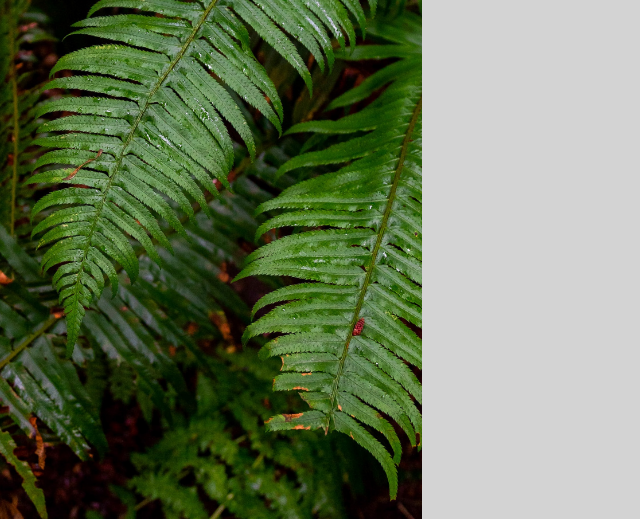
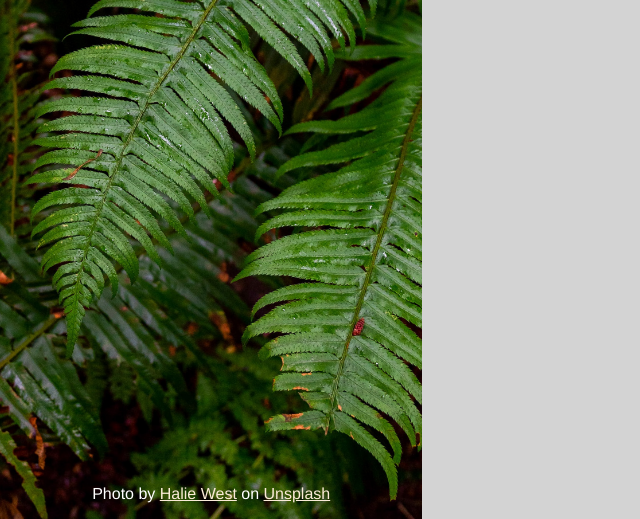
Before and after one commit to argelhunos/odin-sign-up-form, a plain HTML site: page index.html in a window 1280 px wide. Shown: the part 281-800 px from the top of the page, without its empty margins (0-640 px from the left). Drawn offline with Linux system fonts and the light colour scheme.

Commit message:
Add photo credits to banner

```diff
--- a/index.html
+++ b/index.html
@@ -12,6 +12,7 @@
                 <img src="odin-lined.png" alt="The Odin Project Logo">
                 <p>ODIN</p>
             </div>
+            <p class="photo-credits">Photo by <a href="#">Halie West</a> on <a href="#">Unsplash</a></p>
         </div>
         <div class="page-content">
             <div class="description">
--- a/style.css
+++ b/style.css
@@ -10,10 +10,23 @@ body {
 
 .banner {
     display: flex;
+    flex-direction: column;
+    justify-content: center;
+    align-items: center;
     flex: 1;
     max-width: 33%;
-    font-family: 'Norse Bold', 'Courier New', Courier, monospace;
     position: relative;
+}
+
+.photo-credits {
+    position: absolute;
+    bottom: 0;
+    color: white;
+    font-family: Helvetica, Arial, sans-serif;
+}
+
+.photo-credits a {
+    color: antiquewhite;
 }
 
 .banner .banner-background {
@@ -25,6 +38,7 @@ body {
 }
 
 .logo-container {
+    font-family: 'Norse Bold', 'Courier New', Courier, monospace;
     position: absolute;
     padding: 8px;
     top: 8rem;
```
